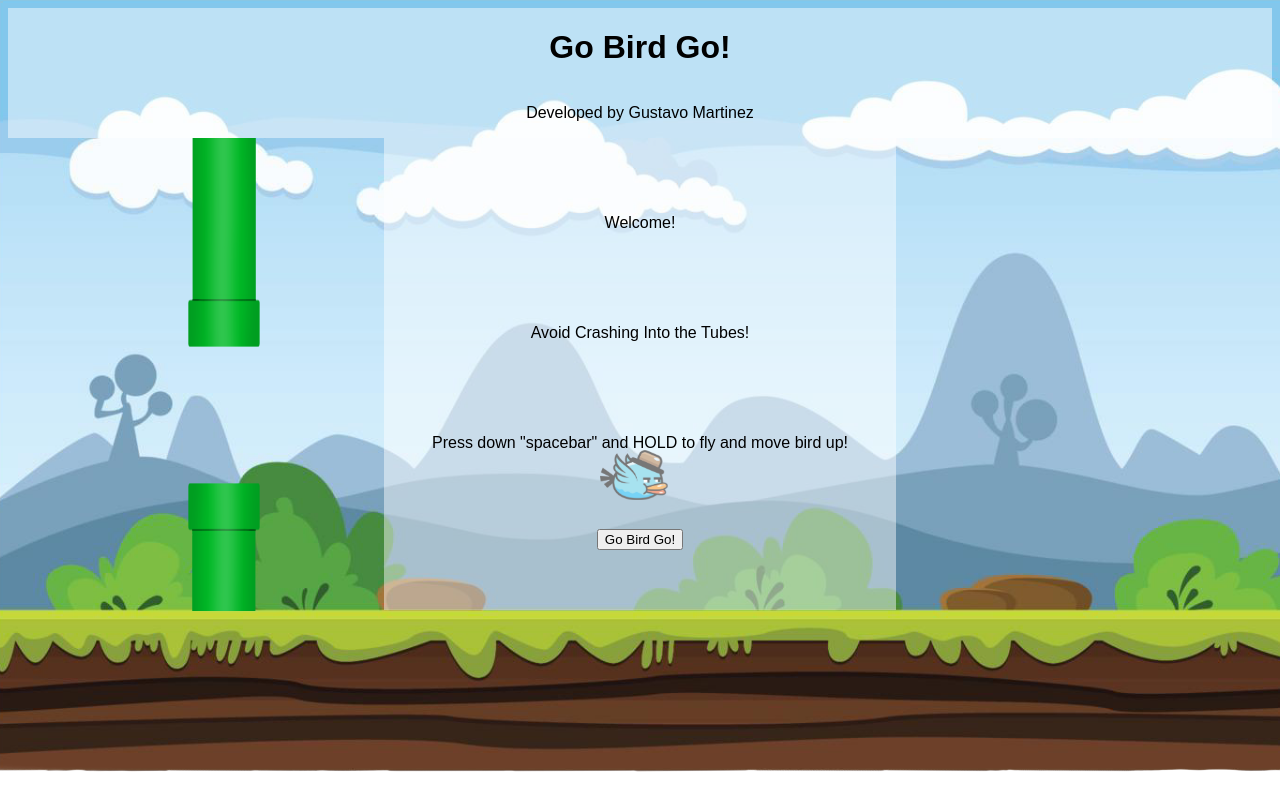
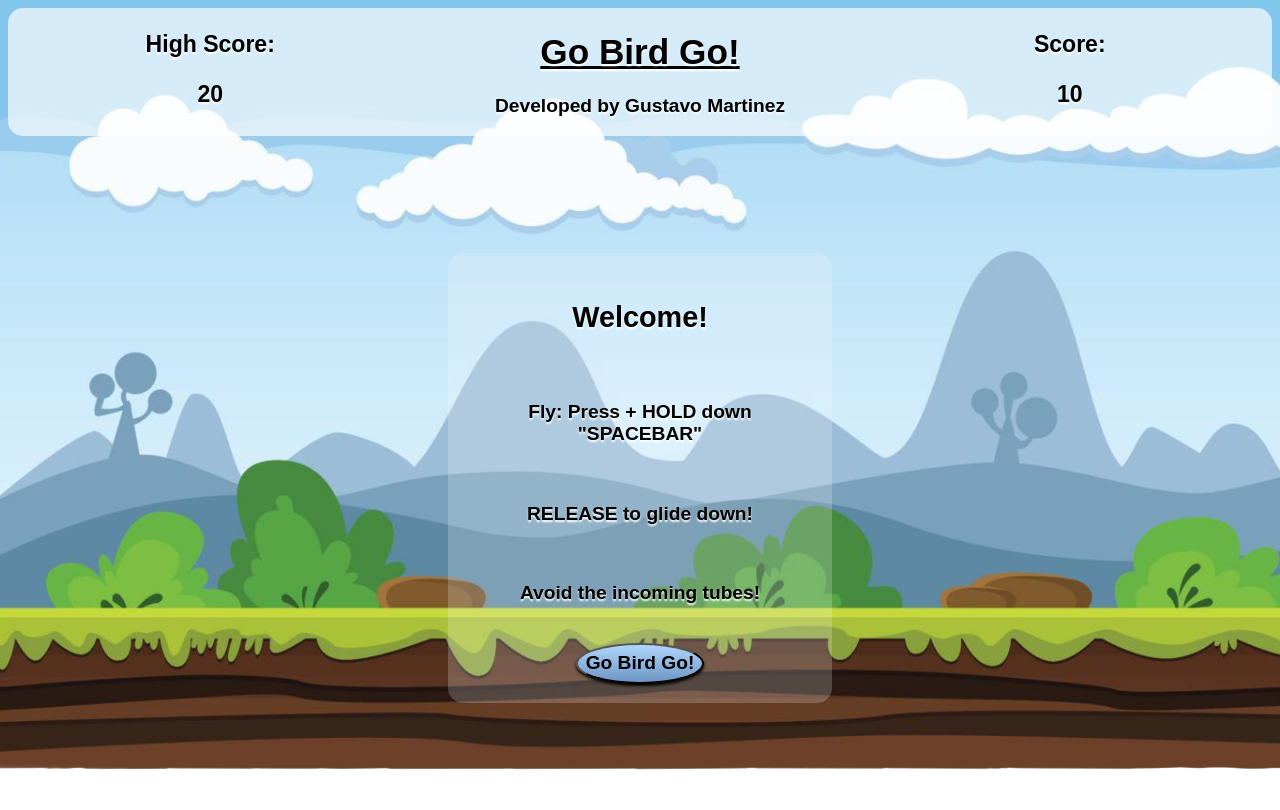
Before and after one commit to Gustavo0623/Milestone-Project-1, a plain HTML site: page index.html in a window 1280 px wide. Shown: the top 810 px of the page. Drawn offline with Linux system fonts and the light colour scheme.

Commit message:
css added to welcome message, div, and header. html elements added

```diff
--- a/index.html
+++ b/index.html
@@ -10,16 +10,22 @@
 </head>
 <body>
     <header>
-        <h1>Go Bird Go!</h1>
-        <p>Developed by Gustavo Martinez</p>
+        <div class="score">
+            <p class="score"> High Score:</p>
+            <p class="score" id="h-score">20</p>
+        </div>
+        <div class="title">
+            <h1><u>Go Bird Go!</u></h1>
+            <p id="dev">Developed by Gustavo Martinez</p>
+        </div>
+        <div class="score">
+            <p class="score">Score:</p>
+            <p class="score" id="c-score">10</p>
+        </div>
     </header>
     <div class="background">
         <!-- background image from "https://www.vecteezy.com/free-vector/nature">Nature Vectors by Vecteezy -->
         <img id="background-image" src="assets/vecteezy_2d-flat-illustration-landscape-background-free-vector_6212133.png" alt="background image">
-    </div>
-    <div class="score">
-        <div class="current-score"></div>
-        <div class="high-score"></div>
     </div>
     <div id="game-items">
         <!-- Bird gif from https://opengameart.org/content/free-game-asset-grumpy-flappy-bird-sprite-sheets -->
@@ -27,8 +33,9 @@
     <div class="start-msg game-over" id="winning-msg">
         <!-- Sample Text! Remove later-->
         <p id="msg">Welcome!</p>
-        <p id="msg-2">Avoid Crashing Into the Tubes!</p>
-        <p id="msg-3">Press down "spacebar" and HOLD to fly and move bird up!</p>
+        <p id="msg-2">Fly: Press + HOLD down "SPACEBAR"</p>
+        <p id="msg-3">RELEASE to glide down!</p>
+        <p id="msg-4">Avoid the incoming tubes!</p>
         <button id="go">Go Bird Go!</button>
     </div>
 </body>
--- a/index.js
+++ b/index.js
@@ -1,10 +1,10 @@
 // variables for bird and tube
 const bird = document.getElementById('bird')
 const tubeStartX = 1430
-const goBird = placeBird(600, 300);
+const goBird = placeBird(670, 315);
 let score = 0
 let highScore = 0
-let goBirdGo = true
+let goBirdGo = false
 let birdLeft;
 let birdBottom;
 let tubeLeft;
@@ -285,12 +285,12 @@ function moveTubes() {
 moveTubes()
 function birdGo(){
     if (goBirdGo == false){
+        tubeSet.stop()
+        goBird.element.style.display = 'none'
         return
     }
     if (goBirdGo == true){
         direction = 'left';
-    } else {
-        tubeSet.stop()
     }
 }
 birdGo()
--- a/styles.css
+++ b/styles.css
@@ -1,6 +1,8 @@
 body {
     max-width: 100vw;
     overflow: hidden;
+    text-shadow: 0px 2px 2px #fff;
+    font-family: Arial, Helvetica, sans-serif;
 }
 
 /* Title */
@@ -8,15 +10,29 @@ body {
 header {
     display: flex;
     text-align: center;
-    flex-direction: column;
-    justify-content: space-evenly;
-    background-color: #fff7;
+    flex-direction: row;
+    flex-wrap: nowrap;
+    justify-content: space-between;
+    background-color: #fffa;
+    border-radius: 15px;
+    padding: 0% 10%;
+    max-height: 128.85px;
+
 }
 
-h1,
-p {
-    font-family: Arial, Helvetica, sans-serif;
-    color: #000;
+.score {
+    font-size: 1.2em;
+    font-weight: 900;
+    min-width: 15%;
+}
+
+#dev {
+    font-weight: 550;
+    font-size: 1.2em;
+}
+
+h1{
+    font-size: 2.2em;
 }
 
 /* Background setup */
@@ -45,21 +61,42 @@ p {
 /** game msg **/
 
 #winning-msg {
-    background-color: #fff7;
+    background-color: #fff3;
     position: absolute;
     display: flex;
     flex-direction: column;
     justify-items: center;
     justify-content: space-evenly;
     align-items: center;
-    width: 40vw;
-    height: 472px;
+    width: 30vw;
+    height: 450px;
     text-align: center;
-    left: 30vw;
+    left: 35vw;
+    bottom: 97px;
+    border-radius: 15px;
+
 }
 
-.message,
-#msg,
-button {
-    display: flex;
+#msg {
+    font-weight: 900;
+    font-size: 1.8em;
 }
+#msg-2,
+#msg-3,
+#msg-4 {
+    font-weight: 550;
+    font-size: 1.2em;
+    padding: 0em 2em;
+}
+
+#go {
+    cursor: pointer;
+    font-family:Arial, Helvetica, sans-serif;
+    font-size: 1.2em;
+    font-weight: 550;
+    box-shadow: 0px 2px 3px;
+    border-radius: 50%;
+    padding: 2%;
+    background: rgb(54,157,248);
+    background: linear-gradient(0deg, #6D96C5 0%, #B0D6FC 100%);
+}
```
